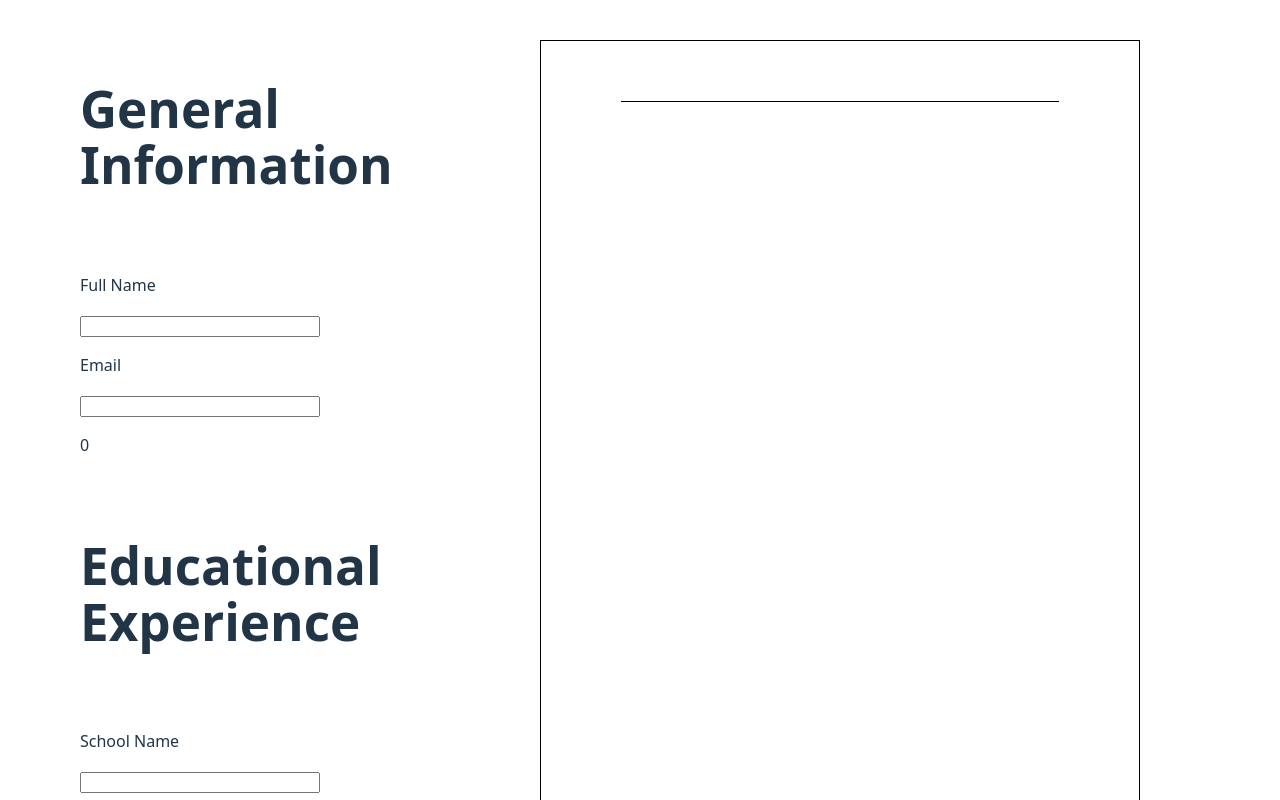
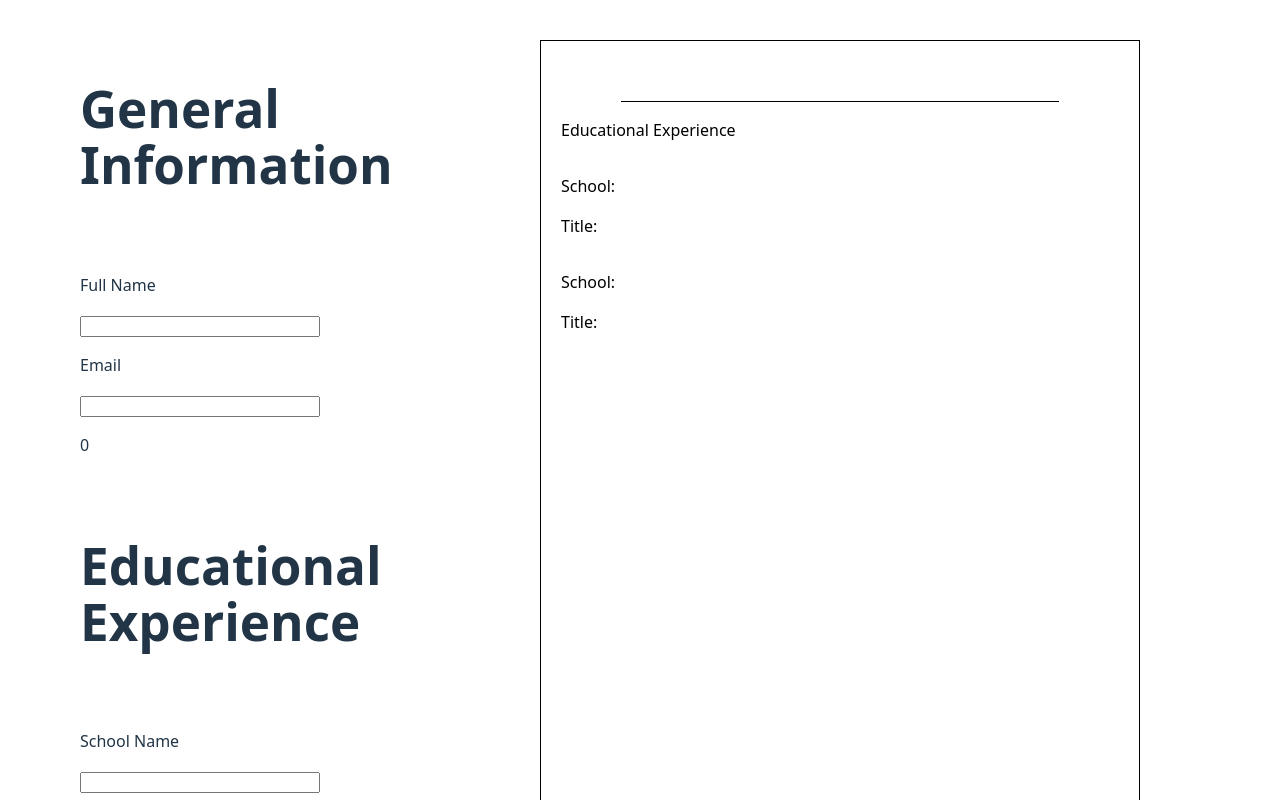
Before and after one commit to GhidBase/cv-application, a React (Vite) app: page / in a window 1280 px wide. Built offline with nearby package versions, Linux system fonts and the light colour scheme.

Commit message:
There can be multiple educations now

```diff
--- a/src/components/CV.jsx
+++ b/src/components/CV.jsx
@@ -1,6 +1,7 @@
 export default function CV({ data }) {
-    // console.log(data["Full Name"]);
-    console.log(data)
+    const educationalExists =
+        data.filter((d) => d.type == "Educational").length > 0;
+
     return (
         <div className="cv-section">
             <div className="cv-body">
@@ -10,6 +11,24 @@ export default function CV({ data }) {
                 </div>
 
                 <div className="separator"></div>
+
+                <div className="details">
+                    {educationalExists && <p>Educational Experience</p>}
+
+                    {data.map((currentData) => {
+                        if (currentData.type == "Educational") {
+                            return (
+                                <div>
+                                    <p>School: {currentData["School Name"]}</p>
+                                    <p>
+                                        Title: {currentData["Title of Study"]}
+                                    </p>
+                                </div>
+                            );
+                        }
+                        return null;
+                    })}
+                </div>
             </div>
         </div>
     );
--- a/src/components/MainSection.jsx
+++ b/src/components/MainSection.jsx
@@ -9,7 +9,8 @@ export default function MainSection() {
     const [userData, setUserData] = useState([
         { type: "General", id: 0 },
         { type: "Educational", id: 1 },
-        { type: "Job", id: 2 },
+        { type: "Educational", id: 2 },
+        { type: "Job", id: 3 },
     ]);
 
     function inputChangeHandler(e, field, key, type) {
@@ -22,9 +23,6 @@ export default function MainSection() {
 
         newData[key][field] = e.target.value;
         setUserData(newData);
-
-        console.clear();
-        console.log(newData);
     }
 
     const inputSections = {
--- a/src/styles/main.css
+++ b/src/styles/main.css
@@ -75,3 +75,10 @@ body > #root {
     border-bottom: 1px solid black;
     width: calc(100% - 120px);
 }
+
+
+.details {
+    display: flex;
+    flex-direction: column;
+    width: 100%;
+}
```
Also changed, not shown: 1 other file (tests, documents, lock files or other folders).
